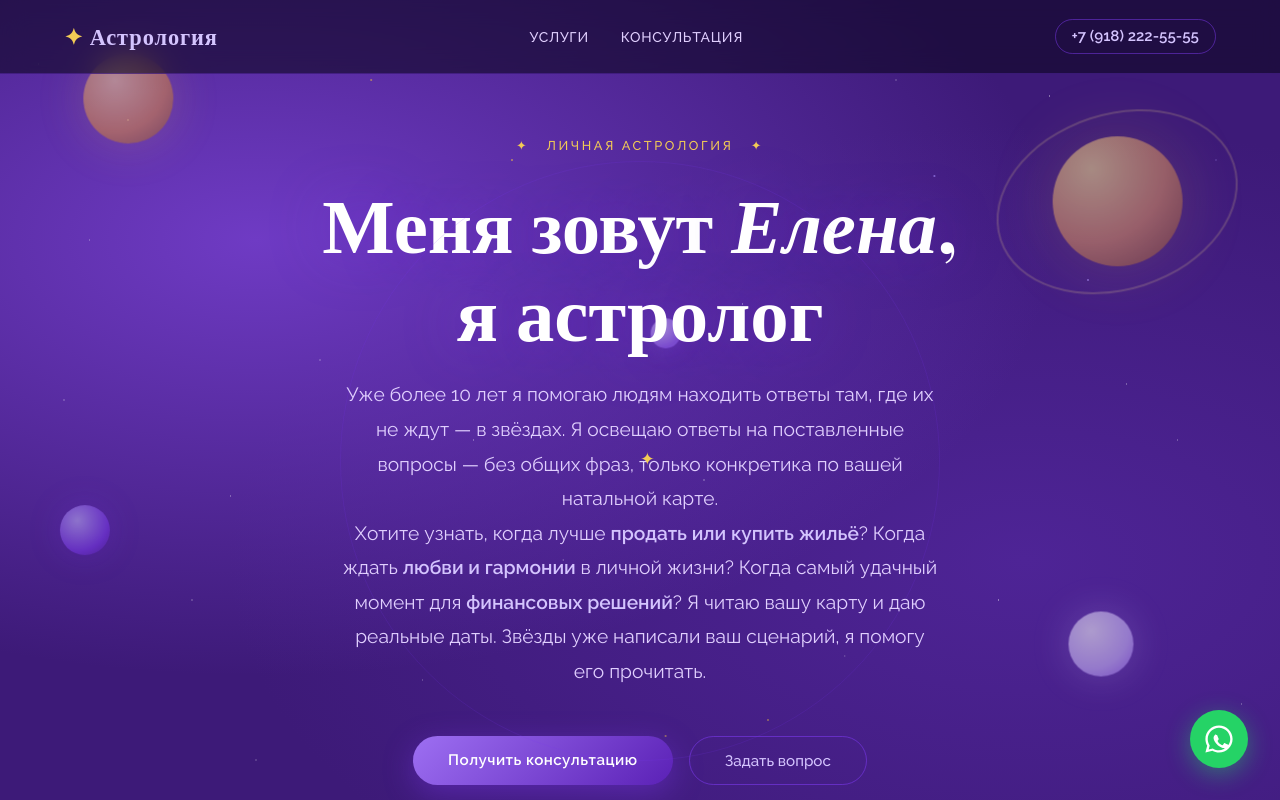
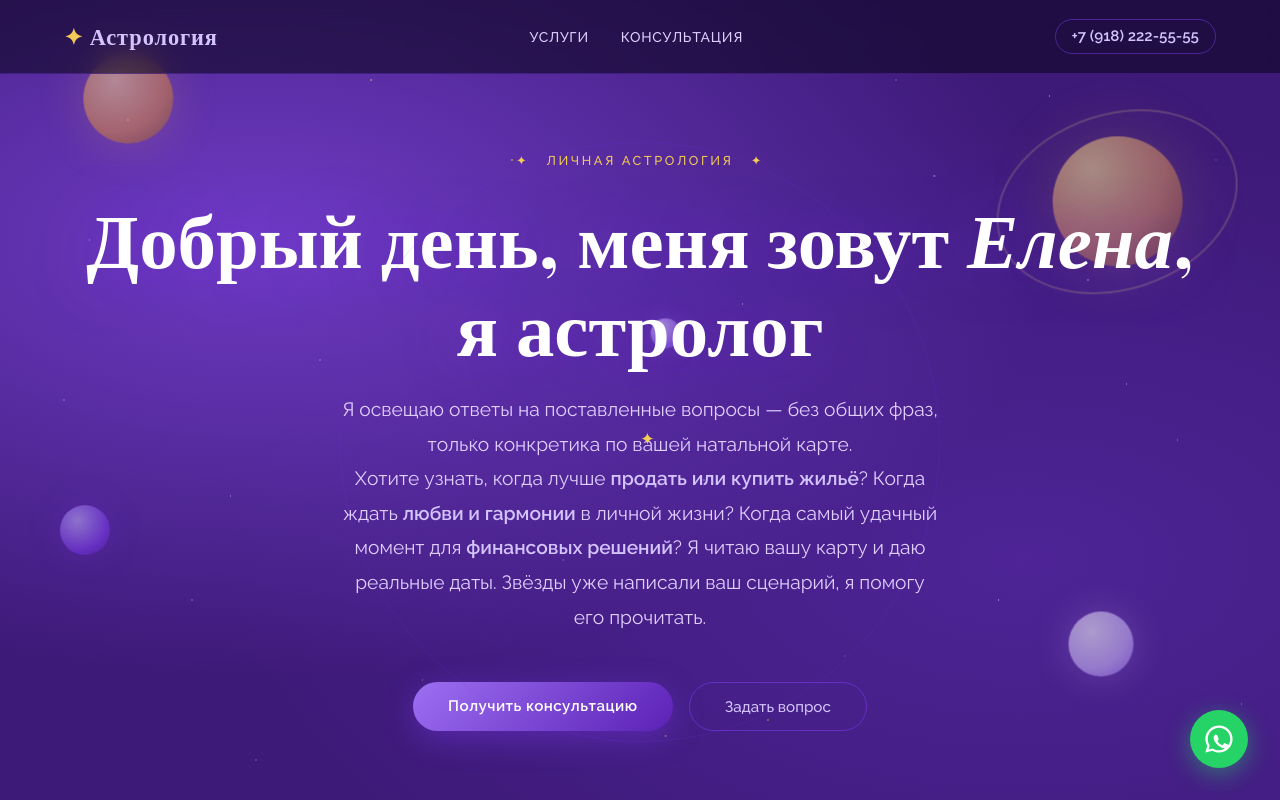
Before and after one commit to Greapaer/table, a plain HTML site: page index.html in a window 1280 px wide. Shown: the top 800 px of the page. Drawn offline with nearby package versions, Linux system fonts and the light colour scheme; a web font is replaced by a local one.

Commit message:
Update index.html

```diff
--- a/index.html
+++ b/index.html
@@ -668,9 +668,9 @@
 <section class="hero">
   <div class="hero-orbit"></div>
   <p class="hero-eyebrow">✦ &nbsp; Личная астрология &nbsp; ✦</p>
-  <h1>Меня зовут <span style="color:var(--white);font-style:italic;">Елена</span>,<br>я астролог</h1>
+  <h1>Добрый день, меня зовут <span style="color:var(--white);font-style:italic;">Елена</span>,<br>я астролог</h1>
   <p class="hero-sub">
-    Уже более 10 лет я помогаю людям находить ответы там, где их не ждут — в звёздах. Я освещаю ответы на поставленные вопросы — без общих фраз, только конкретика по вашей натальной карте.<br>
+     Я освещаю ответы на поставленные вопросы — без общих фраз, только конкретика по вашей натальной карте.<br>
     Хотите узнать, когда лучше <strong style="color:var(--lavender)">продать или купить жильё</strong>? Когда ждать <strong style="color:var(--lavender)">любви и гармонии</strong> в личной жизни? Когда самый удачный момент для <strong style="color:var(--lavender)">финансовых решений</strong>? Я читаю вашу карту и даю реальные даты. Звёзды уже написали ваш сценарий, я помогу его прочитать.
   </p>
   <div class="hero-cta-group">
```
